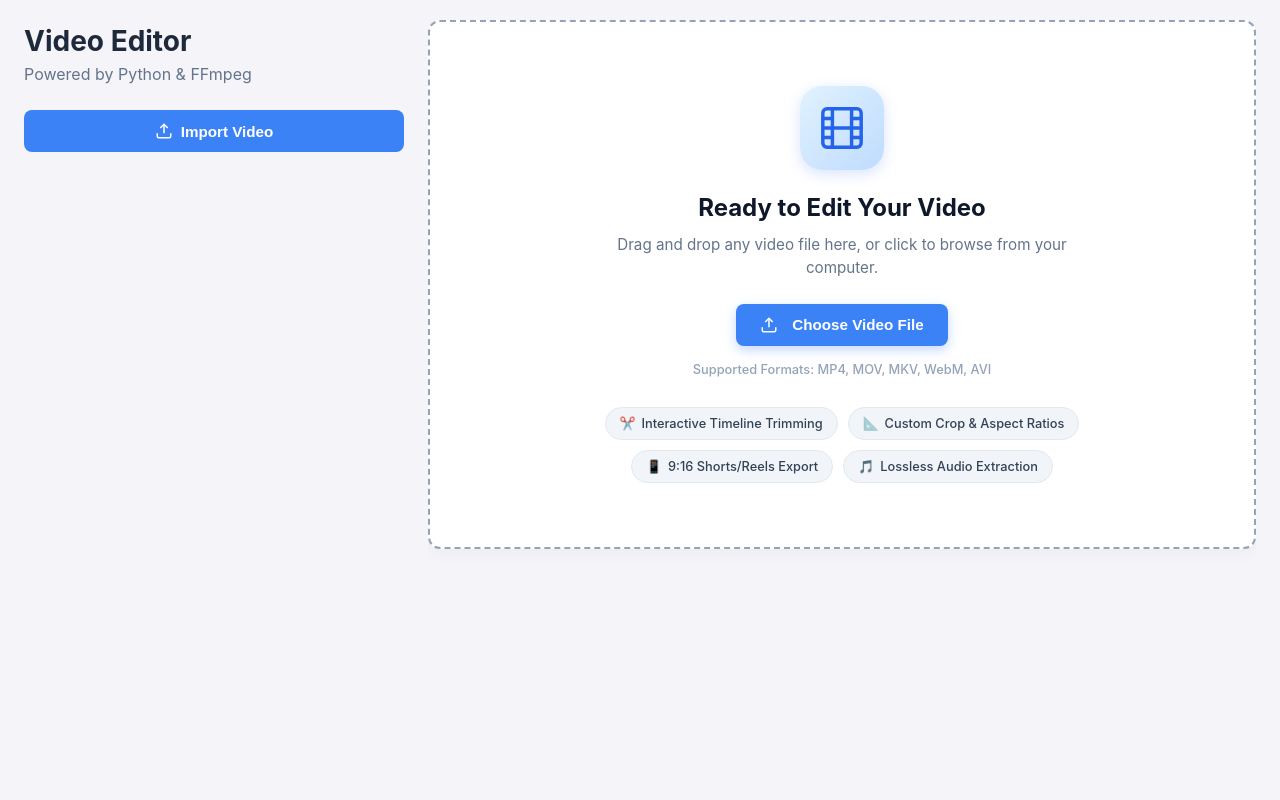
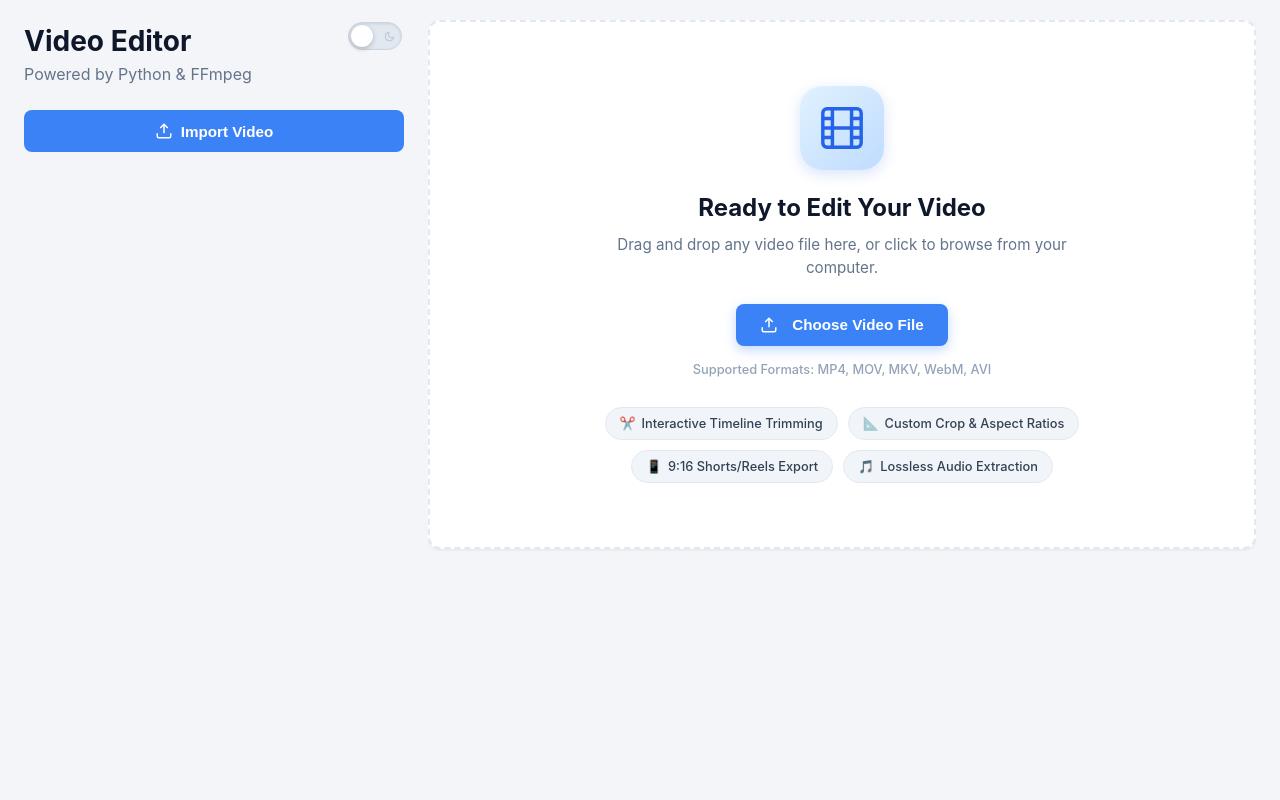
Before and after one commit to kartik08pandey/Explormee_video_editing_tool, a Flask app: template templates/index.html in a window 1280 px wide. Run offline with Flask 2, Linux system fonts and the light colour scheme; the template is opened without the code that fills it, so the values that code supplies are empty.

Commit message:
feat(theme): add dark mode support with system preference detection and persistence

```diff
--- a/static/css/base.css
+++ b/static/css/base.css
@@ -28,7 +28,7 @@
 /* Typography & Forms */
         /* Typography & Forms */
         label { display: block; font-size: 0.875rem; font-weight: 500; margin-bottom: 6px; color: var(--text-secondary); }
-        input[type="text"], input[type="number"], textarea, select { width: 100%; padding: 10px 12px; border: 1px solid var(--border-color); border-radius: var(--radius-md); font-family: inherit; font-size: 0.9rem; margin-bottom: 16px; transition: border-color 0.2s; }
+        input[type="text"], input[type="number"], textarea, select { width: 100%; padding: 10px 12px; border: 1px solid var(--border-color); border-radius: var(--radius-md); font-family: inherit; font-size: 0.9rem; margin-bottom: 16px; transition: border-color 0.2s, background-color 0.2s, color 0.2s; background: var(--input-bg, #ffffff); color: var(--text-primary); }
         input:focus, textarea:focus, select:focus { outline: none; border-color: var(--accent-color); }
         textarea { resize: vertical; min-height: 80px; }
 
@@ -37,7 +37,7 @@
         .btn:hover { background: var(--accent-hover); }
         .btn:disabled { background: var(--text-secondary); cursor: not-allowed; opacity: 0.7; }
         .btn-outline { background: transparent; border: 1px solid var(--border-color); color: var(--text-primary); }
-        .btn-outline:hover { background: #f1f5f9; }
+        .btn-outline:hover { background: var(--btn-outline-hover, #f1f5f9); }
         .btn-success { background: var(--success-color); }
         .btn-success:hover { background: #059669; }
 
--- a/static/css/main.css
+++ b/static/css/main.css
@@ -5,3 +5,4 @@
 @import './crop.css';
 @import './timeline.css';
 @import './modal.css';
+@import './theme.css';
--- /dev/null
+++ b/static/css/theme.css
@@ -0,0 +1,473 @@
+/* Theme System - Light & Dark Modes */
+
+/* Smooth transitions when switching themes */
+body,
+.card,
+.sidebar,
+.workspace,
+.empty-workspace-card,
+.timeline-container,
+.output-item,
+.upload-area,
+.upload-progress-wrap,
+.btn-outline,
+input[type="text"],
+input[type="number"],
+textarea,
+select,
+.status-box,
+.history-controls-group,
+.merged-preview-card,
+.empty-feat-pill {
+    transition: background-color 0.25s ease, border-color 0.25s ease, color 0.25s ease, box-shadow 0.25s ease;
+}
+
+/* Light Theme (Default) */
+:root {
+    --bg-color: #f4f5f9;
+    --surface-color: #ffffff;
+    --surface-secondary: #f8fafc;
+    --surface-hover: #f1f5f9;
+    --text-primary: #0f172a;
+    --text-secondary: #64748b;
+    --text-muted: #94a3b8;
+    --accent-color: #3b82f6;
+    --accent-hover: #2563eb;
+    --border-color: #e2e8f0;
+    --border-subtle: #cbd5e1;
+    --border-hover: #94a3b8;
+    --error-color: #ef4444;
+    --success-color: #10b981;
+    --input-bg: #ffffff;
+    --radius-lg: 12px;
+    --radius-md: 8px;
+    --radius-sm: 6px;
+    --shadow-sm: 0 1px 3px rgba(0, 0, 0, 0.07);
+    --shadow-md: 0 4px 6px -1px rgba(0, 0, 0, 0.08);
+    --btn-outline-hover: #f1f5f9;
+    --empty-hover-bg: #eff6ff;
+    --pill-bg: #f1f5f9;
+    --pill-text: #334155;
+    --timeline-card-bg: #f8fafc;
+    --scrollbar-thumb: #cbd5e1;
+    --scrollbar-thumb-hover: #94a3b8;
+    --code-bg: #e2e8f0;
+    --code-color: #1e293b;
+    color-scheme: light;
+}
+
+/* Dark Theme Overrides */
+[data-theme="dark"] {
+    --bg-color: #0b0f19;
+    --surface-color: #111827;
+    --surface-secondary: #172134;
+    --surface-hover: #1e293b;
+    --text-primary: #f8fafc;
+    --text-secondary: #94a3b8;
+    --text-muted: #64748b;
+    --accent-color: #3b82f6;
+    --accent-hover: #60a5fa;
+    --border-color: #1f2a3f;
+    --border-subtle: #334155;
+    --border-hover: #475569;
+    --error-color: #f87171;
+    --success-color: #34d399;
+    --input-bg: #0d1424;
+    --shadow-sm: 0 1px 4px rgba(0, 0, 0, 0.35);
+    --shadow-md: 0 4px 10px rgba(0, 0, 0, 0.5);
+    --btn-outline-hover: #1e293b;
+    --empty-hover-bg: #131c30;
+    --pill-bg: #1a2338;
+    --pill-text: #cbd5e1;
+    --timeline-card-bg: #0e1526;
+    --scrollbar-thumb: #334155;
+    --scrollbar-thumb-hover: #475569;
+    --code-bg: #1e293b;
+    --code-color: #38bdf8;
+    color-scheme: dark;
+}
+
+/* Base Elements Theming */
+body {
+    background-color: var(--bg-color);
+    color: var(--text-primary);
+}
+
+.card {
+    background: var(--surface-color);
+    border-color: var(--border-color);
+    box-shadow: var(--shadow-sm);
+}
+
+.card-title {
+    color: var(--text-primary);
+}
+
+label {
+    color: var(--text-secondary);
+}
+
+code {
+    background: var(--code-bg);
+    color: var(--code-color);
+    padding: 2px 6px;
+    border-radius: 4px;
+    font-size: 0.85em;
+}
+
+input[type="text"],
+input[type="number"],
+textarea,
+select {
+    background-color: var(--input-bg);
+    color: var(--text-primary);
+    border-color: var(--border-color);
+}
+
+input::placeholder,
+textarea::placeholder {
+    color: var(--text-muted);
+}
+
+.btn-outline {
+    background: transparent;
+    border-color: var(--border-color);
+    color: var(--text-primary);
+}
+
+.btn-outline:hover {
+    background: var(--btn-outline-hover);
+    color: var(--text-primary);
+}
+
+/* Dark Mode Specific Overrides */
+[data-theme="dark"] .upload-area {
+    background: var(--surface-secondary);
+    border-color: var(--border-color);
+}
+
+[data-theme="dark"] .upload-area:hover {
+    border-color: var(--accent-color);
+    background: var(--surface-hover);
+}
+
+[data-theme="dark"] .upload-area.dragover {
+    border-color: var(--accent-color);
+    background: rgba(59, 130, 246, 0.15);
+}
+
+[data-theme="dark"] .empty-workspace-card {
+    background: var(--surface-color);
+    border-color: var(--border-subtle);
+}
+
+[data-theme="dark"] .empty-workspace-card:hover,
+[data-theme="dark"] .empty-workspace-card.dragover {
+    border-color: var(--accent-color);
+    background: var(--empty-hover-bg);
+    box-shadow: 0 8px 24px rgba(0, 0, 0, 0.4);
+}
+
+[data-theme="dark"] .empty-icon-wrap {
+    background: linear-gradient(135deg, #1e3a8a, #2563eb);
+    color: #93c5fd;
+    box-shadow: 0 4px 16px rgba(37, 99, 235, 0.35);
+}
+
+[data-theme="dark"] .empty-title {
+    color: var(--text-primary);
+}
+
+[data-theme="dark"] .empty-subtitle {
+    color: var(--text-secondary);
+}
+
+[data-theme="dark"] .empty-formats {
+    color: var(--text-muted);
+}
+
+[data-theme="dark"] .empty-feat-pill {
+    background: var(--pill-bg);
+    border-color: var(--border-color);
+    color: var(--pill-text);
+}
+
+[data-theme="dark"] .active-video-banner {
+    background: rgba(30, 58, 138, 0.35);
+    border-color: rgba(59, 130, 246, 0.4);
+    color: #93c5fd;
+}
+
+[data-theme="dark"] .active-video-banner .btn-outline {
+    border-color: rgba(147, 197, 253, 0.3);
+    color: #cbd5e1;
+}
+
+[data-theme="dark"] .active-video-banner .btn-outline:hover {
+    background: rgba(59, 130, 246, 0.2);
+    color: #ffffff;
+}
+
+[data-theme="dark"] .status-info {
+    background: rgba(30, 58, 138, 0.35);
+    color: #93c5fd;
+    border: 1px solid #1e40af;
+}
+
+[data-theme="dark"] .status-error {
+    background: rgba(153, 27, 27, 0.35);
+    color: #fca5a5;
+    border: 1px solid #991b1b;
+}
+
+[data-theme="dark"] .status-success {
+    background: rgba(6, 95, 70, 0.35);
+    color: #6ee7b7;
+    border: 1px solid #065f46;
+}
+
+[data-theme="dark"] .output-item {
+    background: var(--surface-secondary);
+    border-color: var(--border-color);
+    color: var(--text-primary);
+}
+
+[data-theme="dark"] .timeline-container {
+    background: var(--timeline-card-bg);
+    border-color: var(--border-color);
+}
+
+[data-theme="dark"] .timeline-title-badge {
+    background: rgba(30, 58, 138, 0.4);
+    color: #93c5fd;
+    border-color: #2563eb;
+}
+
+[data-theme="dark"] .btn-delete-timeline {
+    border-color: var(--border-color);
+    color: var(--text-secondary);
+}
+
+[data-theme="dark"] .btn-delete-timeline:hover {
+    background: rgba(239, 68, 68, 0.2);
+    color: #fca5a5;
+    border-color: #ef4444;
+}
+
+[data-theme="dark"] .merged-preview-card {
+    background: var(--surface-secondary);
+    border-color: var(--border-color);
+}
+
+[data-theme="dark"] #mergedTitleSpan {
+    color: var(--text-primary);
+}
+
+[data-theme="dark"] #timelinesCountBadge {
+    background: #1e293b !important;
+    color: #cbd5e1 !important;
+}
+
+[data-theme="dark"] #mergedMetaBadge {
+    background: rgba(30, 58, 138, 0.5) !important;
+    color: #93c5fd !important;
+}
+
+[data-theme="dark"] .clip-range-badge {
+    background: rgba(30, 58, 138, 0.45) !important;
+    color: #93c5fd !important;
+    border-color: #2563eb !important;
+}
+
+[data-theme="dark"] .history-controls-group {
+    background: var(--surface-secondary) !important;
+    border-color: var(--border-color) !important;
+}
+
+[data-theme="dark"] .btn-history {
+    color: var(--text-secondary);
+}
+
+[data-theme="dark"] .btn-history:hover:not(:disabled) {
+    background: #334155 !important;
+    color: #f8fafc;
+}
+
+[data-theme="dark"] .meta-table th,
+[data-theme="dark"] .meta-table td {
+    border-bottom-color: var(--border-color);
+    color: var(--text-primary);
+}
+
+[data-theme="dark"] .meta-table th {
+    color: var(--text-secondary);
+}
+
+[data-theme="dark"] .upload-progress-wrap {
+    background: var(--surface-color);
+    border-color: var(--border-color);
+    box-shadow: 0 4px 14px rgba(0, 0, 0, 0.35);
+}
+
+[data-theme="dark"] .upload-progress-filename {
+    color: var(--text-primary);
+}
+
+[data-theme="dark"] .upload-progress-track {
+    background: #1e293b;
+}
+
+[data-theme="dark"] .upload-cancel-btn {
+    border-color: var(--border-color);
+    color: var(--text-secondary);
+}
+
+[data-theme="dark"] .upload-cancel-btn:hover {
+    background: rgba(239, 68, 68, 0.2);
+    color: #fca5a5;
+    border-color: #ef4444;
+}
+
+[data-theme="dark"] #btnNewProject {
+    border-color: var(--border-subtle);
+    color: var(--text-secondary);
+}
+
+[data-theme="dark"] #btnNewProject:hover {
+    background: var(--surface-hover);
+    color: var(--text-primary);
+    border-color: var(--border-hover);
+}
+
+/* Scrollbars */
+::-webkit-scrollbar {
+    width: 8px;
+    height: 8px;
+}
+
+::-webkit-scrollbar-track {
+    background: transparent;
+}
+
+::-webkit-scrollbar-thumb {
+    background: var(--scrollbar-thumb);
+    border-radius: 4px;
+}
+
+::-webkit-scrollbar-thumb:hover {
+    background: var(--scrollbar-thumb-hover);
+}
+
+/* ========================================================
+   Theme Toggle Switch Component
+   ======================================================== */
+.header-top-row {
+    display: flex;
+    justify-content: space-between;
+    align-items: flex-start;
+    gap: 12px;
+}
+
+.theme-toggle-btn {
+    background: transparent;
+    border: none;
+    cursor: pointer;
+    padding: 2px;
+    border-radius: 9999px;
+    display: inline-flex;
+    align-items: center;
+    justify-content: center;
+    outline: none;
+    transition: transform 0.2s cubic-bezier(0.34, 1.56, 0.64, 1);
+    -webkit-tap-highlight-color: transparent;
+}
+
+.theme-toggle-btn:focus-visible {
+    box-shadow: 0 0 0 2px var(--bg-color), 0 0 0 4px var(--accent-color);
+}
+
+.theme-toggle-btn:hover {
+    transform: scale(1.04);
+}
+
+.theme-toggle-btn:active {
+    transform: scale(0.96);
+}
+
+.theme-toggle-track {
+    position: relative;
+    width: 54px;
+    height: 28px;
+    border-radius: 9999px;
+    background: #e2e8f0;
+    border: 1px solid #cbd5e1;
+    display: flex;
+    align-items: center;
+    justify-content: space-between;
+    padding: 0 5px;
+    box-sizing: border-box;
+    box-shadow: inset 0 1px 3px rgba(0, 0, 0, 0.1);
+    transition: background 0.3s cubic-bezier(0.4, 0, 0.2, 1),
+                border-color 0.3s cubic-bezier(0.4, 0, 0.2, 1),
+                box-shadow 0.3s cubic-bezier(0.4, 0, 0.2, 1);
+}
+
+[data-theme="dark"] .theme-toggle-track {
+    background: #1e293b;
+    border-color: #334155;
+    box-shadow: inset 0 1px 3px rgba(0, 0, 0, 0.4), 0 0 10px rgba(56, 189, 248, 0.15);
+}
+
+.theme-toggle-thumb {
+    position: absolute;
+    top: 2px;
+    left: 2px;
+    width: 22px;
+    height: 22px;
+    border-radius: 50%;
+    background: #ffffff;
+    box-shadow: 0 2px 5px rgba(0, 0, 0, 0.2), 0 0 1px rgba(0, 0, 0, 0.1);
+    transition: transform 0.3s cubic-bezier(0.34, 1.56, 0.64, 1),
+                background-color 0.3s cubic-bezier(0.4, 0, 0.2, 1),
+                box-shadow 0.3s cubic-bezier(0.4, 0, 0.2, 1);
+    z-index: 2;
+}
+
+[data-theme="dark"] .theme-toggle-thumb {
+    transform: translateX(26px);
+    background: #0f172a;
+    box-shadow: 0 2px 6px rgba(0, 0, 0, 0.6), 0 0 8px rgba(56, 189, 248, 0.35);
+}
+
+.theme-toggle-icon {
+    display: flex;
+    align-items: center;
+    justify-content: center;
+    z-index: 1;
+    pointer-events: none;
+    transition: color 0.25s ease, opacity 0.25s ease, transform 0.25s cubic-bezier(0.34, 1.56, 0.64, 1);
+}
+
+.theme-toggle-icon.icon-sun {
+    color: #f59e0b;
+    opacity: 1;
+    transform: scale(1);
+}
+
+[data-theme="dark"] .theme-toggle-icon.icon-sun {
+    color: #64748b;
+    opacity: 0.45;
+    transform: scale(0.85);
+}
+
+.theme-toggle-icon.icon-moon {
+    color: #94a3b8;
+    opacity: 0.45;
+    transform: scale(0.85);
+}
+
+[data-theme="dark"] .theme-toggle-icon.icon-moon {
+    color: #38bdf8;
+    opacity: 1;
+    transform: scale(1);
+}
--- a/static/js/state.js
+++ b/static/js/state.js
@@ -13,6 +13,7 @@
 // Visual Crop State
 let actualCrop = { x: 0, y: 0, w: 1280, h: 720 };
 let isCropToolActive = false;
+let isDragging = false;
 let dragAction = null; // 'move', 'nw', 'n', 'ne', 'e', 'se', 's', 'sw', 'w'
 let startMouseX = 0, startMouseY = 0;
 let startActualCrop = { x: 0, y: 0, w: 1280, h: 720 };
--- /dev/null
+++ b/static/js/theme.js
@@ -0,0 +1,91 @@
+/**
+ * theme.js - Theme manager for Dark and Light modes
+ * Supports system preference detection, localStorage persistence, and smooth UI toggling.
+ */
+
+const THEME_STORAGE_KEY = 'video_editor_theme';
+
+function getPreferredTheme() {
+    const saved = localStorage.getItem(THEME_STORAGE_KEY);
+    if (saved === 'dark' || saved === 'light') {
+        return saved;
+    }
+    if (window.matchMedia && window.matchMedia('(prefers-color-scheme: dark)').matches) {
+        return 'dark';
+    }
+    return 'light';
+}
+
+function updateThemeToggleUI(theme) {
+    const toggleBtn = document.getElementById('themeToggleBtn');
+    if (!toggleBtn) return;
+
+    const isDark = theme === 'dark';
+    toggleBtn.setAttribute('aria-checked', isDark ? 'true' : 'false');
+    toggleBtn.setAttribute('title', isDark ? 'Switch to light mode (Alt+T)' : 'Switch to dark mode (Alt+T)');
+}
+
+function applyTheme(theme, persist = true) {
+    const validTheme = theme === 'dark' ? 'dark' : 'light';
+    document.documentElement.setAttribute('data-theme', validTheme);
+    document.documentElement.style.colorScheme = validTheme;
+
+    if (persist) {
+        try {
+            localStorage.setItem(THEME_STORAGE_KEY, validTheme);
+        } catch (e) {
+            console.warn('[Theme] Could not persist theme to localStorage:', e);
+        }
+    }
+
+    updateThemeToggleUI(validTheme);
+    window.dispatchEvent(new CustomEvent('themechange', { detail: { theme: validTheme } }));
+}
+
+function toggleTheme() {
+    const currentTheme = document.documentElement.getAttribute('data-theme') || getPreferredTheme();
+    const nextTheme = currentTheme === 'dark' ? 'light' : 'dark';
+    applyTheme(nextTheme, true);
+}
+
+// Global initialization
+function initTheme() {
+    const current = getPreferredTheme();
+    applyTheme(current, false);
+
+    const toggleBtn = document.getElementById('themeToggleBtn');
+    if (toggleBtn) {
+        toggleBtn.addEventListener('click', (e) => {
+            e.preventDefault();
+            toggleTheme();
+        });
+    }
+
+    // Listen for OS theme changes if user has not explicitly chosen a preference
+    if (window.matchMedia) {
+        window.matchMedia('(prefers-color-scheme: dark)').addEventListener('change', (e) => {
+            if (!localStorage.getItem(THEME_STORAGE_KEY)) {
+                applyTheme(e.matches ? 'dark' : 'light', false);
+            }
+        });
+    }
+
+    // Keyboard shortcut: Alt+T to toggle theme
+    document.addEventListener('keydown', (e) => {
+        if (e.altKey && (e.key === 't' || e.key === 'T')) {
+            e.preventDefault();
+            toggleTheme();
+        }
+    });
+}
+
+// Immediate initial sync for fast paint
+const initialTheme = getPreferredTheme();
+document.documentElement.setAttribute('data-theme', initialTheme);
+document.documentElement.style.colorScheme = initialTheme;
+
+if (document.readyState === 'loading') {
+    document.addEventListener('DOMContentLoaded', initTheme);
+} else {
+    initTheme();
+}
--- a/templates/components/sidebar.html
+++ b/templates/components/sidebar.html
@@ -1,8 +1,35 @@
 <!-- Sidebar / Input -->
     <div class="sidebar">
         <div class="header">
-            <h1>Video Editor</h1>
-            <p>Powered by Python & FFmpeg</p>
+            <div class="header-top-row">
+                <div>
+                    <h1>Video Editor</h1>
+                    <p>Powered by Python & FFmpeg</p>
+                </div>
+                <button id="themeToggleBtn" class="theme-toggle-btn" type="button" aria-label="Toggle dark mode" title="Switch to dark mode (Alt+T)" role="switch" aria-checked="false">
+                    <span class="theme-toggle-track">
+                        <span class="theme-toggle-icon icon-sun" aria-hidden="true">
+                            <svg width="13" height="13" viewBox="0 0 24 24" fill="none" stroke="currentColor" stroke-width="2.3" stroke-linecap="round" stroke-linejoin="round">
+                                <circle cx="12" cy="12" r="5"></circle>
+                                <line x1="12" y1="1" x2="12" y2="3"></line>
+                                <line x1="12" y1="21" x2="12" y2="23"></line>
+                                <line x1="4.22" y1="4.22" x2="5.64" y2="5.64"></line>
+                                <line x1="18.36" y1="18.36" x2="19.78" y2="19.78"></line>
+                                <line x1="1" y1="12" x2="3" y2="12"></line>
+                                <line x1="21" y1="12" x2="23" y2="12"></line>
+                                <line x1="4.22" y1="19.78" x2="5.64" y2="18.36"></line>
+                                <line x1="18.36" y1="5.64" x2="19.78" y2="4.22"></line>
+                            </svg>
+                        </span>
+                        <span class="theme-toggle-icon icon-moon" aria-hidden="true">
+                            <svg width="13" height="13" viewBox="0 0 24 24" fill="none" stroke="currentColor" stroke-width="2.3" stroke-linecap="round" stroke-linejoin="round">
+                                <path d="M21 12.79A9 9 0 1 1 11.21 3 7 7 0 0 0 21 12.79z"></path>
+                            </svg>
+                        </span>
+                        <span class="theme-toggle-thumb" aria-hidden="true"></span>
+                    </span>
+                </button>
+            </div>
         </div>
 
         <div style="margin-bottom: 20px;">
@@ -16,7 +43,7 @@
                     </svg>
                     Import Video
                 </button>
-                <button class="btn btn-outline" id="btnNewProject" title="Clear current project and start fresh" style="display: none; padding: 12px 14px; font-size: 0.85rem; font-weight: 600; white-space: nowrap; border-color: #cbd5e1; color: #475569;">
+                <button class="btn btn-outline" id="btnNewProject" title="Clear current project and start fresh" style="display: none; padding: 12px 14px; font-size: 0.85rem; font-weight: 600; white-space: nowrap;">
                     ✨ New
                 </button>
             </div>
--- a/templates/components/timeline.html
+++ b/templates/components/timeline.html
@@ -2,10 +2,10 @@
             <div id="timelinesControlBar" style="display: none; justify-content: space-between; align-items: center; margin-top: 18px; margin-bottom: 8px; flex-wrap: wrap; gap: 8px;">
                 <div style="display: flex; align-items: center; gap: 8px;">
                     <span style="font-size: 1.05rem; font-weight: 700; color: var(--text-primary); display: flex; align-items: center; gap: 6px;">🎞 Timelines</span>
-                    <span id="timelinesCountBadge" class="badge-pill" style="background: #e2e8f0; color: #475569;">1</span>
+                    <span id="timelinesCountBadge" class="badge-pill" style="background: var(--surface-secondary); color: var(--text-secondary);">1</span>
                 </div>
                 <div style="display: flex; align-items: center; gap: 8px;">
-                    <div class="history-controls-group" style="display: inline-flex; align-items: center; gap: 4px; background: #f8fafc; border: 1px solid #e2e8f0; border-radius: var(--radius-sm); padding: 2px;">
+                    <div class="history-controls-group" style="display: inline-flex; align-items: center; gap: 4px; background: var(--surface-secondary); border: 1px solid var(--border-color); border-radius: var(--radius-sm); padding: 2px;">
                         <button id="btnUndo" class="btn btn-outline btn-sm btn-history" onclick="undoTimelineAction()" title="Undo last action (Ctrl+Z)" disabled style="padding: 5px 10px; font-weight: 600; display: inline-flex; align-items: center; gap: 5px; border: none; background: transparent;">
                             <svg width="13" height="13" viewBox="0 0 24 24" fill="none" stroke="currentColor" stroke-width="2.2" stroke-linecap="round" stroke-linejoin="round">
                                 <polyline points="1 4 1 10 7 10"></polyline>
@@ -13,7 +13,7 @@
                             </svg>
                             <span>Undo</span>
                         </button>
-                        <div style="width: 1px; height: 16px; background: #cbd5e1;"></div>
+                        <div style="width: 1px; height: 16px; background: var(--border-color);"></div>
                         <button id="btnRedo" class="btn btn-outline btn-sm btn-history" onclick="redoTimelineAction()" title="Redo last action (Ctrl+Y / Ctrl+Shift+Z)" disabled style="padding: 5px 10px; font-weight: 600; display: inline-flex; align-items: center; gap: 5px; border: none; background: transparent;">
                             <span>Redo</span>
                             <svg width="13" height="13" viewBox="0 0 24 24" fill="none" stroke="currentColor" stroke-width="2.2" stroke-linecap="round" stroke-linejoin="round">
--- a/templates/index.html
+++ b/templates/index.html
@@ -4,8 +4,19 @@
     <meta charset="UTF-8">
     <meta name="viewport" content="width=device-width, initial-scale=1.0">
     <title>Local Video Editor</title>
+    <!-- Theme Initialization (Runs immediately to prevent flash) -->
+    <script>
+        (function() {
+            var saved = localStorage.getItem('video_editor_theme');
+            var prefersDark = window.matchMedia && window.matchMedia('(prefers-color-scheme: dark)').matches;
+            var theme = (saved === 'dark' || saved === 'light') ? saved : (prefersDark ? 'dark' : 'light');
+            document.documentElement.setAttribute('data-theme', theme);
+            document.documentElement.style.colorScheme = theme;
+        })();
+    </script>
     <!-- Stylesheets -->
     <link rel="stylesheet" href="{{ url_for('static', filename='css/main.css') }}">
+    <script src="{{ url_for('static', filename='js/theme.js') }}?v=3"></script>
 </head>
 <body>
 
```
